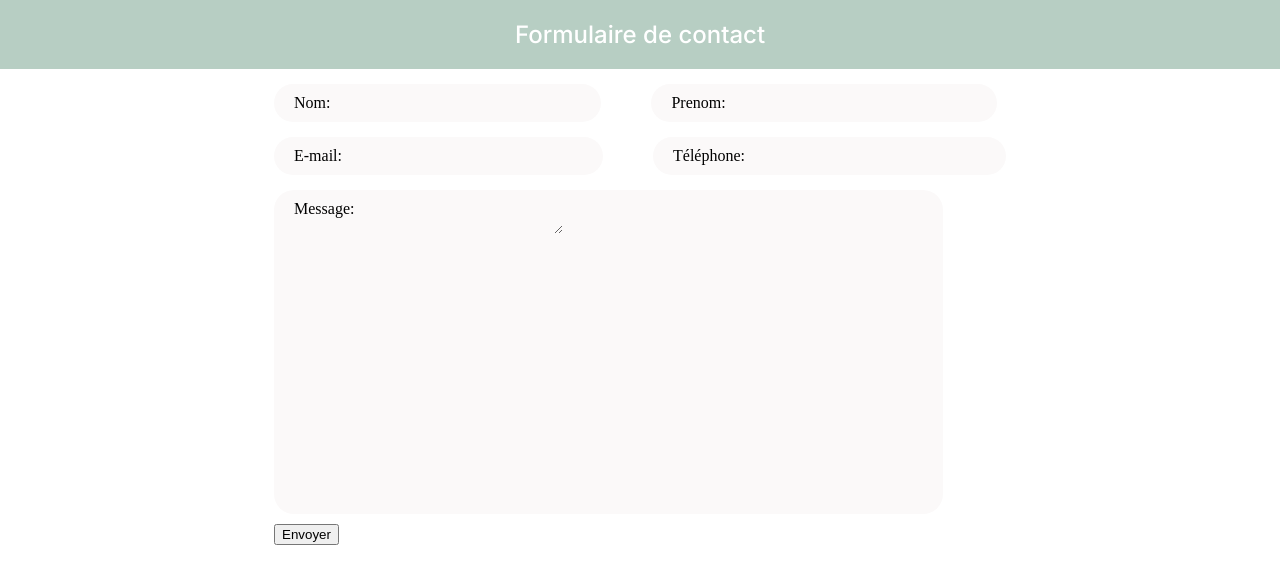
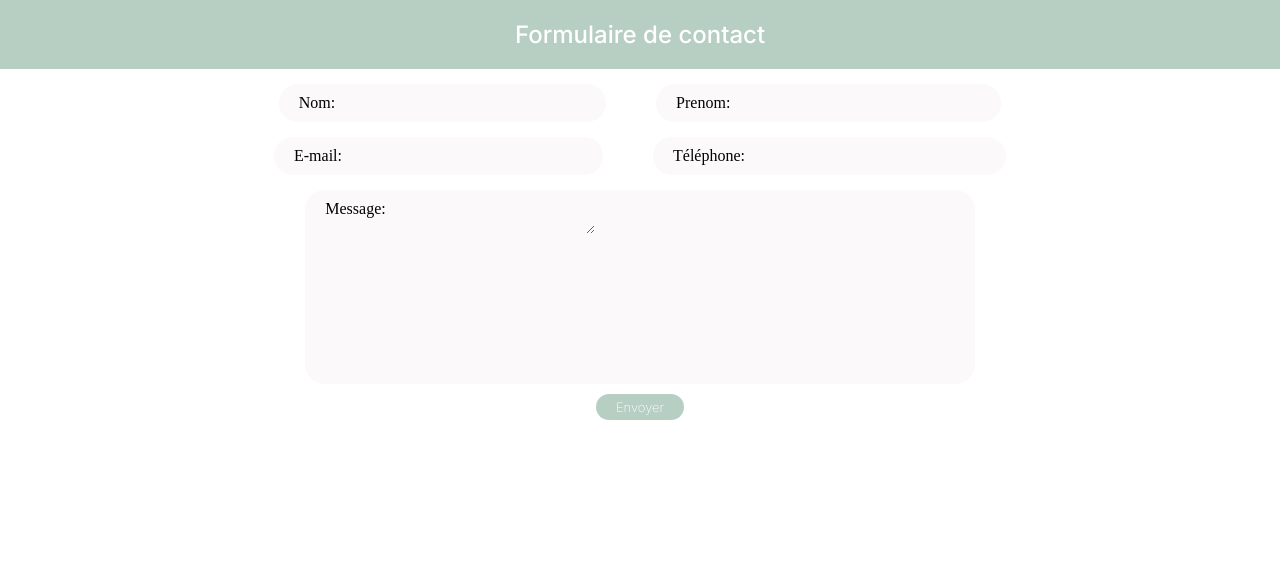
Before and after one commit to D-Fariello/Alois-Osteopath, a React (Vite) app in the folder osteopath-project/: page /contact in a window 1280 px wide. Shown: the top 584 px of the page. Built offline with nearby package versions, Linux system fonts and the light colour scheme; a web font is replaced by a local one.

Commit message:
style: contact form styiling (WIP)

```diff
--- a/osteopath-project/src/components/ContactForm.jsx
+++ b/osteopath-project/src/components/ContactForm.jsx
@@ -50,7 +50,7 @@ const ContactForm = () => {
         </div>
         <div className="contacts">
           <div className="input-email">
-            <label htmlFor="email">E-mail:</label>
+            <label htmlFor="email">E-mail: </label>
             <input
               type="email"
               id="email"
@@ -73,7 +73,7 @@ const ContactForm = () => {
               autoComplete="tel"
             />
           </div>
-        </div>
+        </div>{" "}
         <div className="message">
           <label htmlFor="message">Message:</label>
           <textarea
@@ -85,8 +85,11 @@ const ContactForm = () => {
             autoComplete="off"
           />
         </div>
-        <div className="submit-button">
-          <button type="submit"> Envoyer </button>
+        <div className="button-container">
+          <button className="submit-button" type="submit">
+            {" "}
+            Envoyer{" "}
+          </button>
         </div>
       </Form>
     </div>
--- a/osteopath-project/src/style/_base.scss
+++ b/osteopath-project/src/style/_base.scss
@@ -334,7 +334,7 @@ form {
   flex-direction: column;
   flex-wrap: wrap;
   align-content: center;
-  align-items: flex-start;
+  align-items: center;
   justify-content: center;
 
 
@@ -369,7 +369,7 @@ form {
 
   .message {
     padding-right: 380px;
-    padding-bottom: 280px;
+    padding-bottom: 150px;
     margin-bottom: 10px;
 
   }
@@ -382,4 +382,14 @@ form {
     border: none;
     background-color: transparent;
   }
+
+  .submit-button{
+    @include mixins.button-style;
+    background-color: #b7cec3;
+    display: flex;
+    color: white;
+    padding: 5px 20px;
+    font-size: 13px;
+    margin-bottom: 40px;
+  }
 }
```
